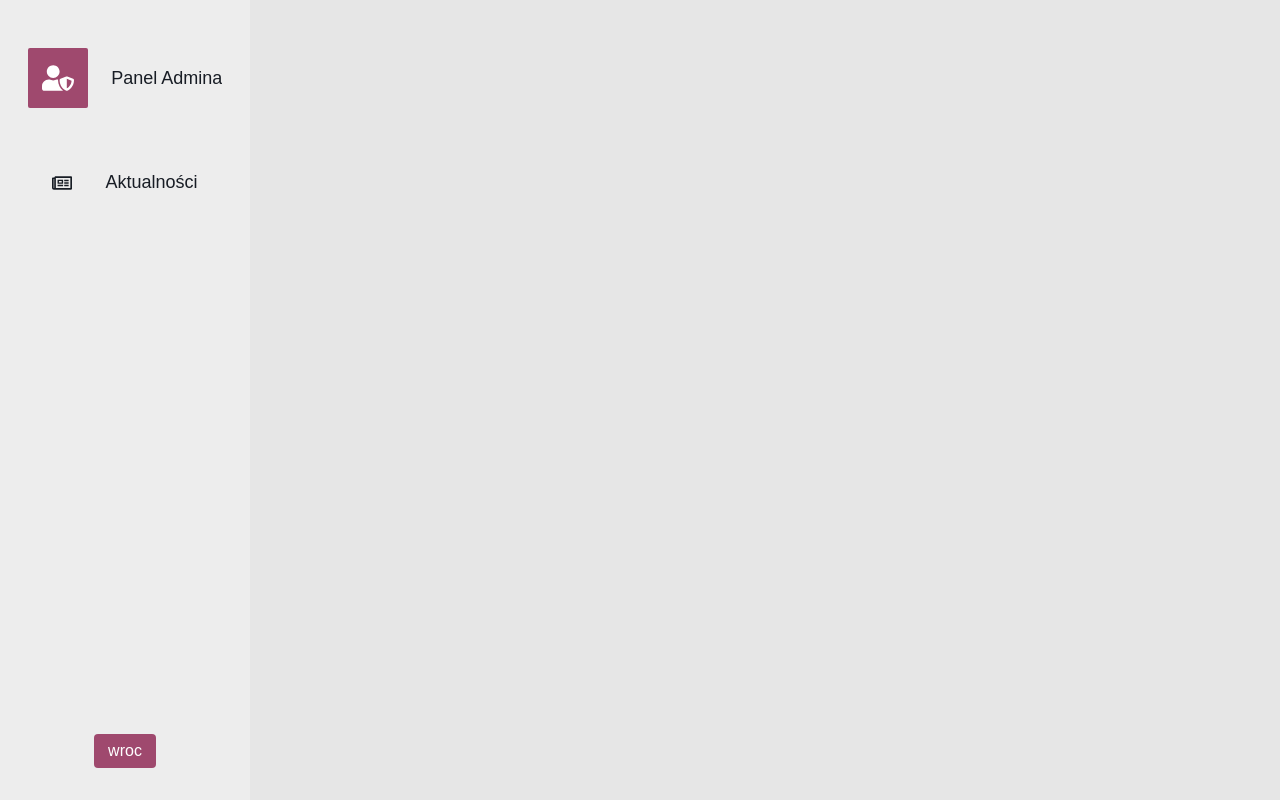
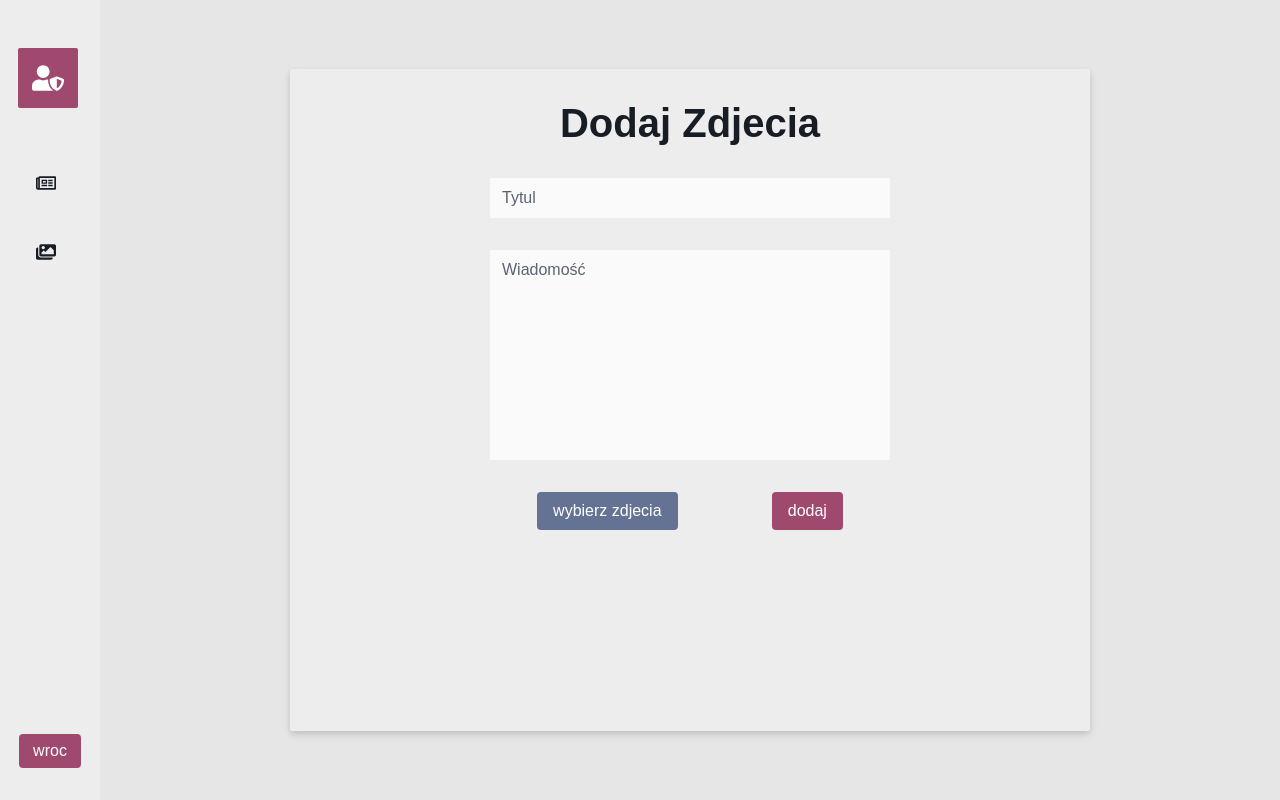
Before and after one commit to Wiciu021/Website-Project, a React (Create React App) app in the folder frontend/: page /admin-panel/galeria in a window 1280 px wide. Built offline with nearby package versions, Linux system fonts and the light colour scheme; the HTML template or start-up script is replaced by a standard one; a web font is replaced by a local one.

Commit message:
added gallery section to admin panel

```diff
--- a/frontend/src/App.js
+++ b/frontend/src/App.js
@@ -26,6 +26,7 @@ import ParentsCouncilSection from "./components/parents-council-section/ParentsC
 import { AnimatePresence, motion } from "framer-motion";
 import AdminPanelSection from "./components/admin-panel/AdminPanelSection";
 import feedData from "./Data/feed-data";
+import galleryData from "./Data/gallery-data";
 import { useState } from "react";
 
 function HomePage() {
@@ -59,7 +60,8 @@ function AdminLayout({ children }) {
 function AnimatedRoutes() {
   // feed data
   const [feedContentData, setFeedContentData] = useState(feedData);
-
+  // gallery data
+  const [galleryContentData, setGalleryContentData] = useState(galleryData);
 
   const location = useLocation();
 
@@ -267,7 +269,7 @@ function AnimatedRoutes() {
           path="/admin-panel/*"
           element={
             <AdminLayout>
-              <AdminPanelSection feedData={feedContentData} setFeedData={setFeedContentData} />
+              <AdminPanelSection feedData={feedContentData} setFeedData={setFeedContentData} galleryData={galleryContentData} setGalleryData={setFeedContentData} />
             </AdminLayout>
           }
         />
--- a/frontend/src/Data/admin-sidebar-data.js
+++ b/frontend/src/Data/admin-sidebar-data.js
@@ -1,4 +1,4 @@
-import { FaRegNewspaper } from "react-icons/fa";
+import { FaRegNewspaper, FaImages } from "react-icons/fa";
 
 export const adminSidebarData = [
   {
@@ -6,7 +6,13 @@ export const adminSidebarData = [
     href: "/admin-panel/aktualnosci",
     label: "Aktualności",
     icon: <FaRegNewspaper size={20} />
+  },
+  {
+    id: "galeria",
+    href: "/admin-panel/galeria",
+    label: "Galeria",
+    icon: <FaImages size={20} />
   }
 ];
 
-export default adminSidebarData
+export default adminSidebarData;
--- a/frontend/src/components/admin-panel/AdminPanelSection.js
+++ b/frontend/src/components/admin-panel/AdminPanelSection.js
@@ -4,10 +4,11 @@ import adminSidebarData from '../../Data/admin-sidebar-data'
 import AdminSideBar from './AdminSideBar';
 // import feedData from '../../Data/feed-data';
 import { Route, Routes, useLocation } from 'react-router-dom';
-import AdminPanelFeed from './AdminPanelFeed';
+import AdminPanelFeed from './admin-components/admin-feed/AdminPanelFeed';
 import { AnimatePresence, motion } from "framer-motion";
+import AdminGallery from './admin-components/admin-gallery/AdminGallery';
 
-const AdminPanelSection = ({ feedData, setFeedData }) => {
+const AdminPanelSection = ({ feedData, setFeedData, galleryData, setGalleryData }) => {
 
   const location = useLocation();
 
@@ -23,7 +24,8 @@ const AdminPanelSection = ({ feedData, setFeedData }) => {
       <AdminSideBar />
       <AnimatePresence mode="wait">
         <Routes location={location} key={location.pathname}>
-          <Route path="aktualnosci" element={<motion.div {...pageTransition} style={{ width: '100vw', height: '100vh' }} ><AdminPanelFeed setFeedData={setFeedData} feedData={feedData}/></motion.div> } />
+          <Route path="aktualnosci" element={<motion.div {...pageTransition} style={{ width: '100vw', height: '100vh', flex: 1, display: 'flex', flexDirection: 'column' }} ><AdminPanelFeed setFeedData={setFeedData} feedData={feedData}/></motion.div> } />
+          <Route path="galeria" element={<motion.div {...pageTransition} style={{ width: '100vw', height: '100vh', flex: 1, display: 'flex', flexDirection: 'column' }} ><AdminGallery galleryData={galleryData} setGalleryData={setGalleryData} /></motion.div> } />
         </Routes>
       </AnimatePresence>
     </section>
--- a/frontend/src/components/admin-panel/AdminSideBar.js
+++ b/frontend/src/components/admin-panel/AdminSideBar.js
@@ -36,7 +36,9 @@ const AdminSideBar = () => {
         </div>
         <ul>
           {
-            adminSidebarData && adminSidebarData.length ? adminSidebarData.map(dataItem => <li key={dataItem.id}><Link className='link' to={dataItem.href}>{dataItem.icon} <p className={`list-label ${expand ? 'expanded' : ''}`}>{dataItem.label}</p></Link></li>) : null
+            adminSidebarData && adminSidebarData.length ? adminSidebarData.map(dataItem => <li key={dataItem.id}><Link className='link' to={dataItem.href}>{dataItem.icon} <p style={{
+              marginLeft: expand ? '1rem' : '0rem'
+            }} className={`list-label ${expand ? 'expanded' : ''}`}>{dataItem.label}</p></Link></li>) : null
           }
         </ul>
       </nav>
--- /dev/null
+++ b/frontend/src/components/admin-panel/admin-components/admin-gallery/AdminGallery.js
@@ -0,0 +1,91 @@
+import React, { useState } from 'react'
+import './adminGallery.css'
+import { data } from 'react-router-dom';
+
+const AdminGallery = ({ galleryData, setGalleryData }) => {
+
+  const [titleInput, setTitleInput] = useState('');
+  const [imageFiles, setImageFiles] = useState([]);
+  const [descriptionInput, setDescriptionInput] = useState('');
+
+  const handleFileChange = (e) => {
+    if (e.target.files.length > 0) {
+      const newArray = Array.from(e.target.files).map(dataItem => dataItem.name);
+      setImageFiles(newArray);
+    } else {
+      setImageFiles([]);
+    }
+  }
+
+  const handleClick = (e) => {
+    e.preventDefault();
+
+    const newId = galleryData[galleryData.length - 1] + 1;
+
+    const newElement = {
+      id: newId,
+      folder: 'twojaStara',
+      title: titleInput,
+      description: descriptionInput,
+      img: imageFiles[0],
+      date: new Date().getFullYear() + '-' +
+        String(new Date().getMonth() + 1).padStart(2, '0') + '-' +
+        String(new Date().getDate()).padStart(2, '0'),
+      children: imageFiles
+    }
+
+    setGalleryData([...galleryData, newElement]);
+
+    setImageFiles([]);
+    setDescriptionInput('');
+    setTitleInput('');
+  }
+
+  return (
+    <main className='main'>
+      <div className='wrapper'>
+        <h3>Dodaj Zdjecia</h3>
+        <form>
+          <div className='input-container'>
+            <input
+              type="text"
+              name='title'
+              id='title'
+              placeholder=" "
+              required
+              value={titleInput}
+              onChange={(e) => setTitleInput(e.target.value)}
+            />
+            <label htmlFor="title">Tytul</label>
+          </div>
+          <div className='area-container'>
+            <textarea
+              name='message'
+              id='message'
+              placeholder=" "
+              required
+              value={descriptionInput}
+              onChange={(e) => setDescriptionInput(e.target.value)}
+            />
+            <label htmlFor="message">Wiadomość</label>
+          </div>
+          <div className='input-wrapper'>
+            <input
+              type="file"
+              accept='image/*'
+              required
+              className='file-input'
+              id='file-input'
+              multiple
+              onChange={handleFileChange}
+            />
+            <label htmlFor="file-input" className='file-label'>wybierz zdjecia</label>
+            <button type='submit' onClick={handleClick}>dodaj</button>
+          </div>
+        </form>
+      </div>
+    </main>
+  )
+}
+
+export default AdminGallery
--- a/frontend/src/components/admin-panel/adminSideBar.css
+++ b/frontend/src/components/admin-panel/adminSideBar.css
@@ -97,7 +97,7 @@
   width: 100%;
   display: flex;
   align-items: center;
-  justify-content: space-around;
+  justify-content: left;
   /* gap: 1rem; */
   font-size: var(--font-small-title);
   transition: .5s;
@@ -107,12 +107,14 @@
 
 .admin-panel-section .side-bar nav ul li .link {
   display: flex;
-  justify-content: space-around;
   align-items: center;
   color: var(--text);
   width: 100%;
 }
 
+.admin-panel-section .side-bar nav ul li .link p {
+  transition: .5s;
+}
 
 .admin-panel-section .side-bar nav ul li:hover {
   background-color: var(--accent-4);
```
Also changed, not shown: frontend/src/components/admin-panel/admin-components/admin-feed/AdminPanelFeed.js (renamed from frontend/src/components/admin-panel/AdminPanelFeed.js), frontend/src/components/admin-panel/admin-components/admin-feed/adminPanelFeed.css (renamed from frontend/src/components/admin-panel/adminPanelFeed.css), frontend/src/components/admin-panel/admin-components/admin-gallery/adminGallery.css (added).
